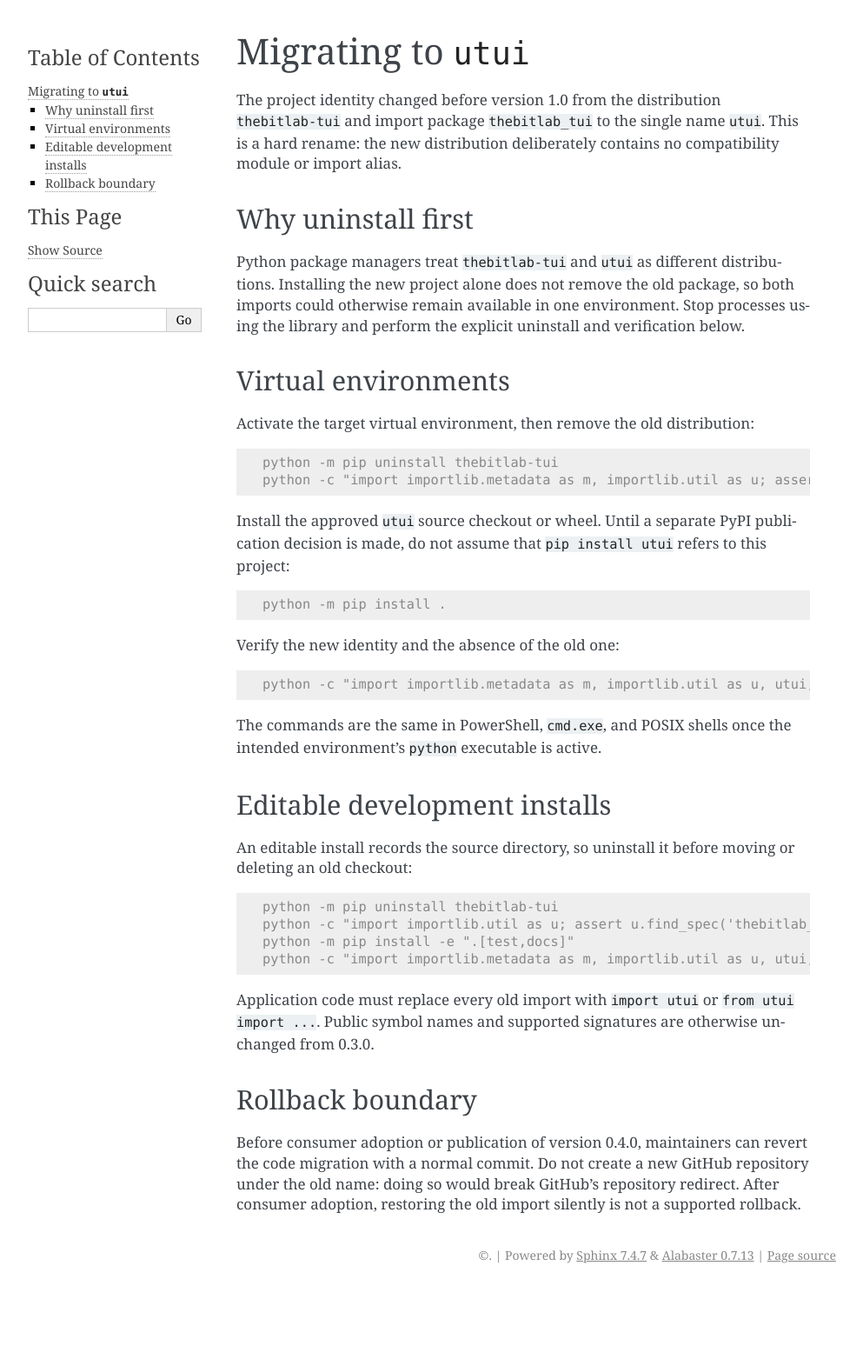
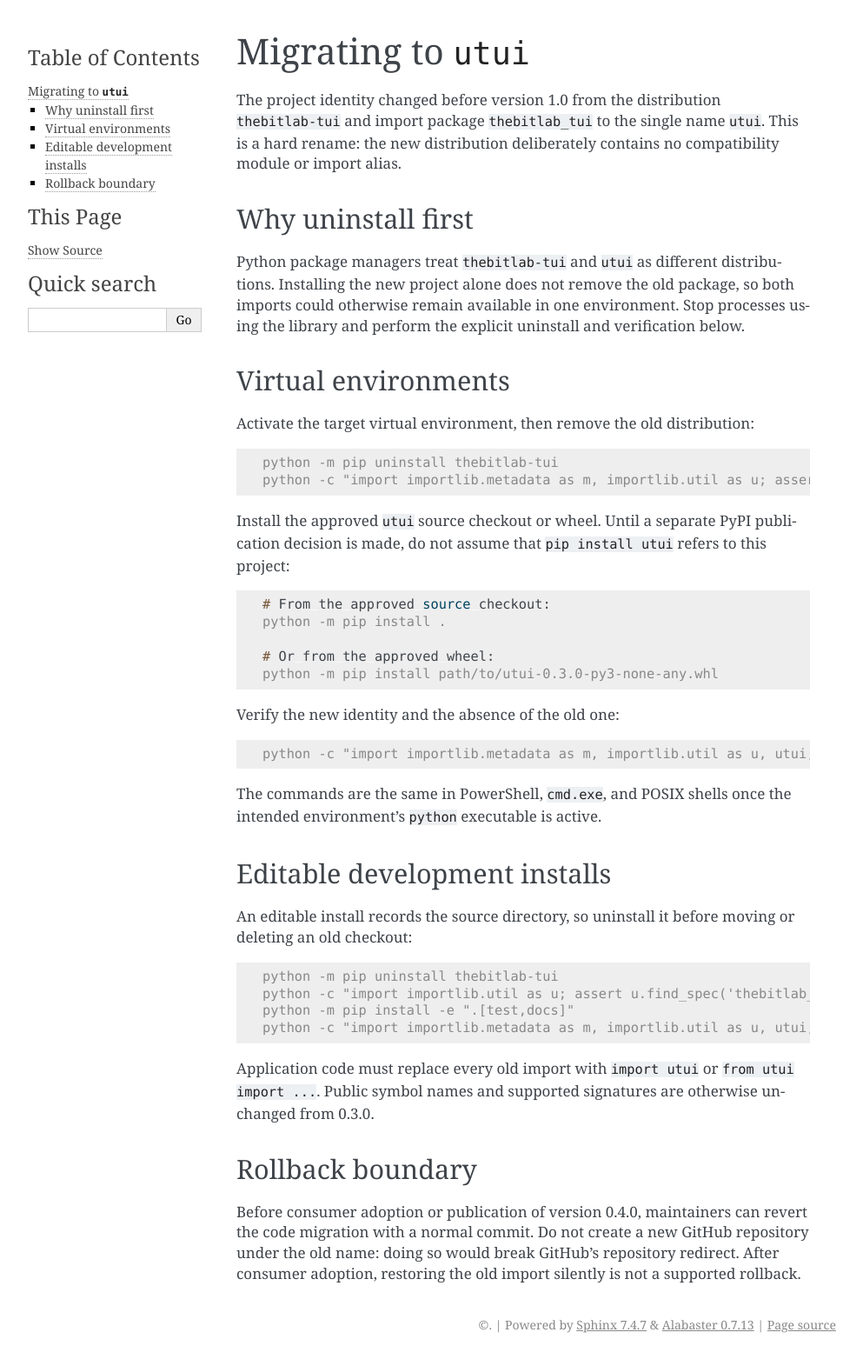
Before and after one commit to TheBitPoets/thebitlab-tui, a Sphinx documentation site: the page built from docs/user-guide/migration-to-utui.rst, in a window 1280 px wide. Shown: the whole page at 87% size, without its empty margins (148-1141 px from the left). Built offline with Sphinx 7.4.7, drawn with Linux system fonts in a browser that asks for light colours; before the commit the page ends 1483 px from its top, so only the background shows below that.

Commit message:
fix: pin legacy migration evidence

```diff
--- a/docs/user-guide/migration-to-utui.rst
+++ b/docs/user-guide/migration-to-utui.rst
@@ -31,7 +31,11 @@ to this project:
 
 .. code-block:: console
 
+   # From the approved source checkout:
    python -m pip install .
+
+   # Or from the approved wheel:
+   python -m pip install path/to/utui-0.3.0-py3-none-any.whl
 
 Verify the new identity and the absence of the old one:
 
```
Also changed, not shown: 3 other files.
